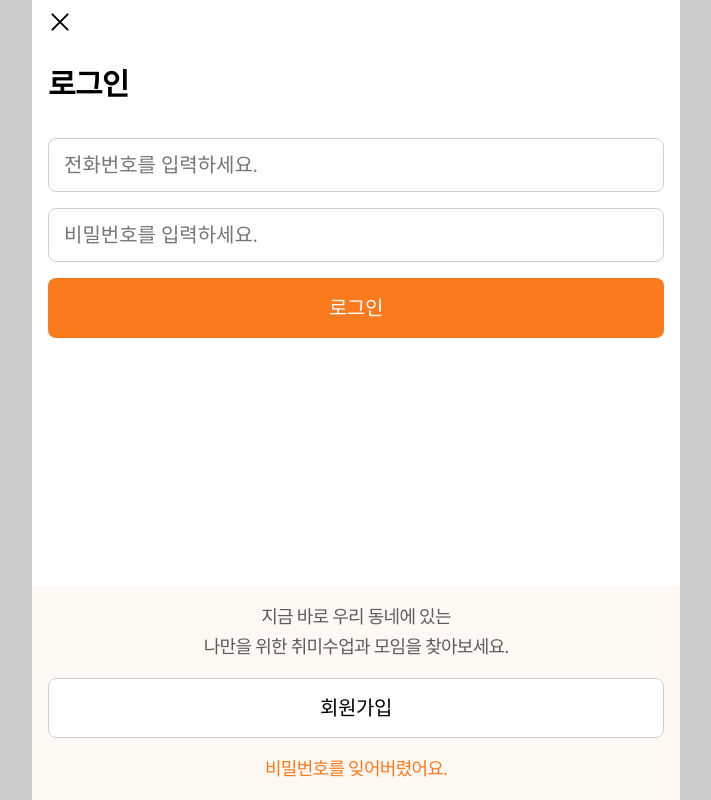
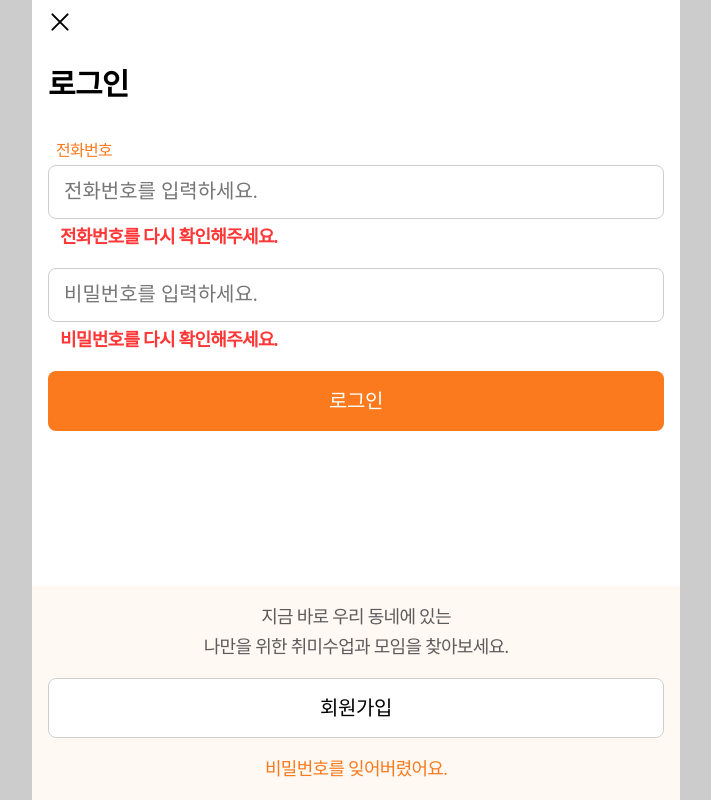
Before and after one commit to DEV-Alpaca/Moat-frontend, a React (Create React App) app: page /login in a window 1280 px wide. Shown: the whole page, without its empty margins (284-995 px from the left). Built offline with nearby package versions, Linux system fonts and the light colour scheme; a web font is replaced by a local one.

Commit message:
feat/subText

```diff
--- a/src/components/auth/AuthForm.js
+++ b/src/components/auth/AuthForm.js
@@ -9,6 +9,7 @@ import r from '../../lib/styles/Rem';
 import Padding from '../common/Padding';
 
 import { ReactComponent as Check } from '../../assets/greencheck.svg';
+import Text from '../common/Text';
 
 const StyledButton = styled(Button)`
   position: fixed;
@@ -67,6 +68,9 @@ const AuthForm = () => {
         </Title>
         <Padding height={`${r[60]}`} />
         <StyledDiv>
+          <Text orange fontSize={16} textAlign={'left'} marginLeft={`${r[8]}`}>
+            전화번호 입력
+          </Text>
           <StyledInput placeholder="전화번호를 입력해주세요."></StyledInput>
           <StyledAuthButton>인증하기</StyledAuthButton>
         </StyledDiv>
--- a/src/components/common/Text.js
+++ b/src/components/common/Text.js
@@ -41,6 +41,30 @@ const StyledText = styled.p`
     css`
       color: ${palette.orange};
     `};
+
+  ${(props) =>
+    props.red &&
+    css`
+      color: ${palette.red};
+    `};
+
+  ${(props) =>
+    props.marginLeft &&
+    css`
+      margin-left: ${props.marginLeft}rem;
+    `};
+
+  ${(props) =>
+    props.marginTop &&
+    css`
+      margin-top: ${props.marginTop}rem;
+    `};
+
+  ${(props) =>
+    props.marginBottom &&
+    css`
+      margin-bottom: ${props.marginBottom}rem;
+    `};
 `;
 
 const Text = ({ children, ...rest }) => {
--- a/src/components/login/LoginForm.js
+++ b/src/components/login/LoginForm.js
@@ -8,6 +8,7 @@ import Text from '../../components/common/Text';
 import Form from '../../lib/styles/Form';
 import palette from '../../lib/styles/paletts';
 import Padding from '../common/Padding';
+import r from '../../lib/styles/Rem';
 
 const StyledDiv = styled.div`
   box-sizing: border-box;
@@ -25,9 +26,32 @@ const LoginForm = () => {
         <Title>로그인</Title>
         <Padding />
         <Padding />
+        <Text orange fontSize={16} textAlign={'left'} marginLeft={`${r[8]}`}>
+          전화번호
+        </Text>
         <Input placeholder=" 전화번호를 입력하세요."></Input>
+        <Text
+          red
+          fontSize={18}
+          textAlign={'left'}
+          marginLeft={`${r[12]}`}
+          marginTop={`${r[3]}`}
+          fontWeight={700}
+        >
+          전화번호를 다시 확인해주세요.
+        </Text>
         <Padding />
         <Input type="password" placeholder=" 비밀번호를 입력하세요."></Input>
+        <Text
+          red
+          fontSize={18}
+          textAlign={'left'}
+          marginLeft={`${r[12]}`}
+          marginTop={`${r[3]}`}
+          fontWeight={700}
+        >
+          비밀번호를 다시 확인해주세요.
+        </Text>
         <Padding />
         <Button>로그인</Button>
       </Form>
--- a/src/components/register/RegisterForm.js
+++ b/src/components/register/RegisterForm.js
@@ -7,6 +7,7 @@ import Title from '../../components/common/Title';
 import Form from '../../lib/styles/Form';
 import r from '../../lib/styles/Rem';
 import Padding from '../common/Padding';
+import Text from '../common/Text';
 
 const StyledButton = styled(Button)`
   position: fixed;
@@ -28,10 +29,23 @@ const RegisterForm = () => {
         <Padding height={`${r[60]}`} />
         <Input placeholder="비밀번호 입력 (6자리 이상)"></Input>
         <Padding />
+        <Text orange fontSize={16} textAlign={'left'} marginLeft={`${r[8]}`}>
+          비밀번호 확인
+        </Text>
         <Input
           type="password"
           placeholder=" 비밀번호를 한번 더 확인해주세요."
         ></Input>
+        <Text
+          red
+          fontSize={18}
+          textAlign={'left'}
+          marginLeft={`${r[12]}`}
+          marginTop={`${r[3]}`}
+          fontWeight={700}
+        >
+          비밀번호를 다시 확인해주세요.
+        </Text>
       </Form>
       <StyledButton closed full>
         회원가입
```
